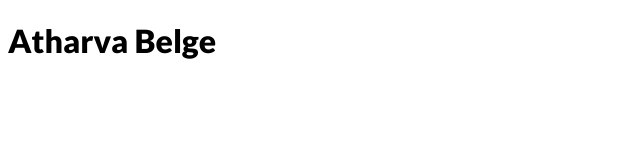
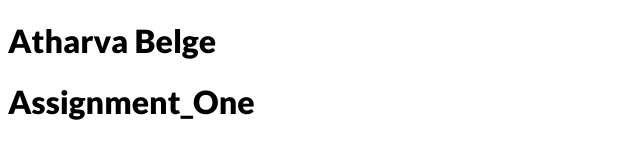
Before and after one commit to Atharvabelge/SkillSafari_ASB_HTML-Css, a plain HTML site: page Index.html in a window 1280 px wide. Shown: the whole page, without its empty margins (0-640 px from the left). Drawn offline with Linux system fonts and the light colour scheme.

Commit message:
Update Index.html

```diff
--- a/Index.html
+++ b/Index.html
@@ -12,6 +12,7 @@
 </head>
 <body>
     <h1>Atharva Belge</h1>
+    <h1>Assignment_One</h1>
 
 </body>
 </html>
```
